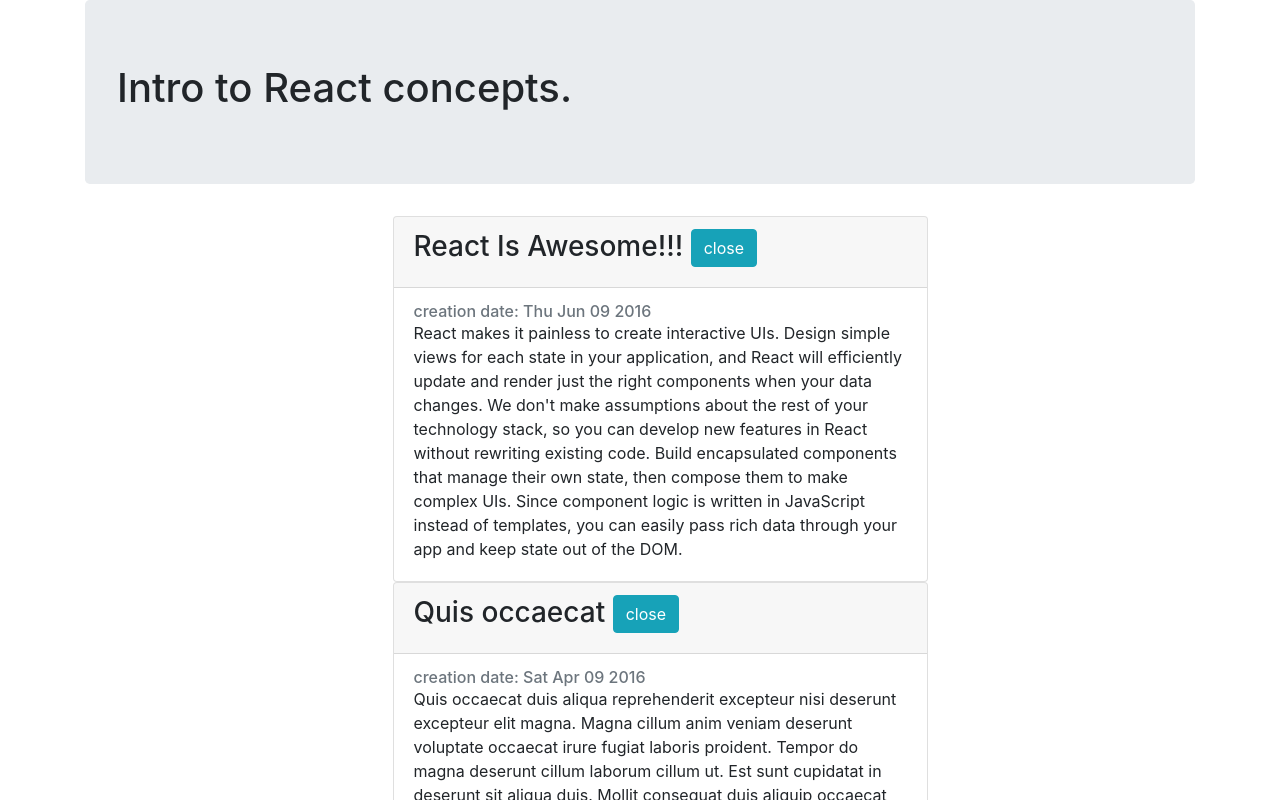
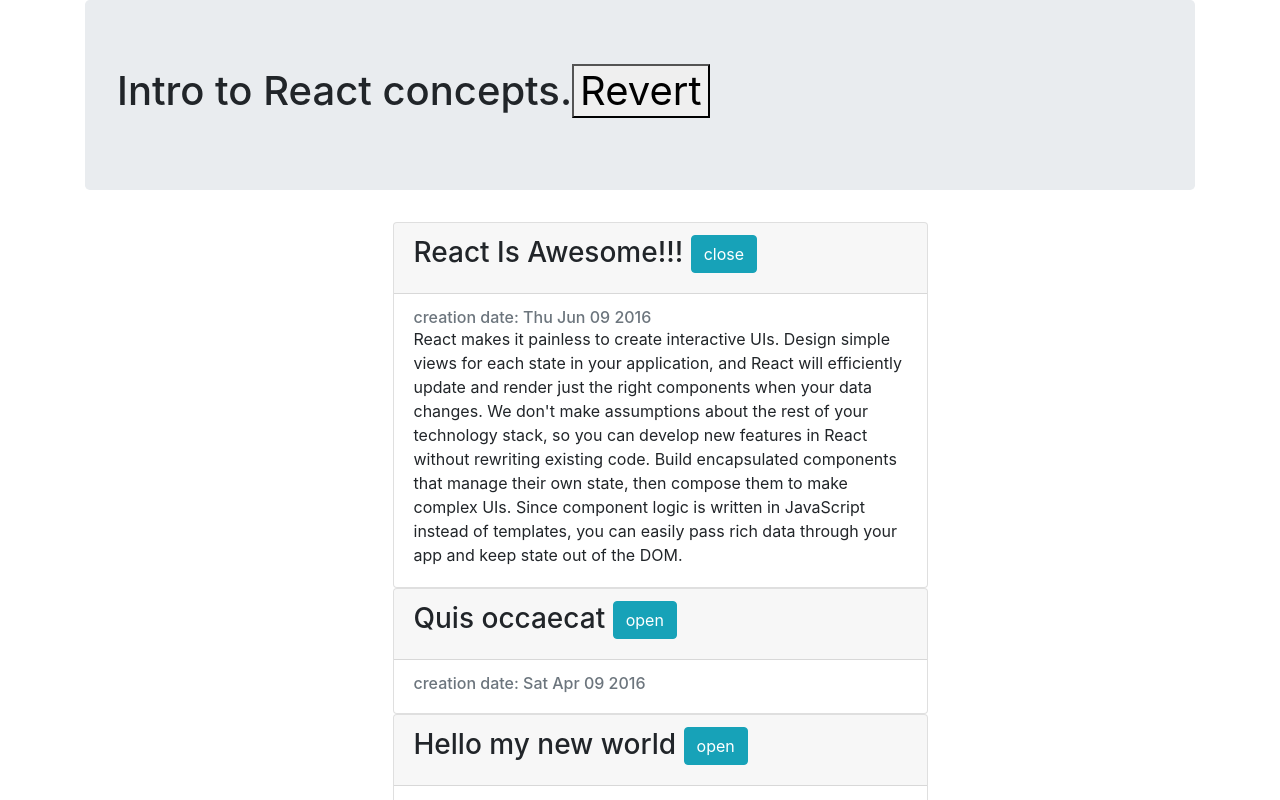
Before and after one commit to BadAllOff/react-essentials, a React (Create React App) app: page / in a window 1280 px wide. Shown: the top 800 px of the page. Built offline with nearby package versions, Linux system fonts and the light colour scheme; the HTML template or start-up script is replaced by a standard one.

Commit message:
Life cycle of React-components

```diff
--- a/src/components/App.js
+++ b/src/components/App.js
@@ -1,20 +1,32 @@
-import React from 'react';
+import React, {Component} from 'react';
 // import Article from './Article'
 import ArticleList from './ArticleList'
 import articles from '../fixtures'
 import 'bootstrap/dist/css/bootstrap.css'
 
-function App() {
+class App extends Component {
+  state = {
+    reverted: false
+  }
+
+  render() {
     return (
       <div className='container'>
         <div className='jumbotron'>
           <h1 className="">
             Intro to React concepts.
+            <button className="btn-default" onClick={this.revert}>Revert</button>
           </h1>
         </div>
-      <ArticleList articles={articles}/>
+        <ArticleList articles={this.state.reverted ? articles.reverse() : articles}/>
       </div>
     );
   }
 
+  revert = () => this.setState({
+    reverted: !this.state.reverted
+  })
+
+}
+
 export default App
--- a/src/components/Article.js
+++ b/src/components/Article.js
@@ -1,15 +1,23 @@
 import React, {Component} from 'react';
 
-class Article extends Component{
-  state = {
-    isOpen: true
+class Article extends Component {
+  constructor(props) {
+    super(props)
+    this.state = {
+      isOpen: props.defaultOpen
+    }
+  }
+
+  // good place to make server requests
+  componentWillMount() {
   }
 
   render() {
     const {article} = this.props
-    const body = this.state.isOpen && <p className="card-text">{article.text}</p>
+    const body = this.state.isOpen &&
+      <p className="card-text">{article.text}</p>
     return (
-      <div className="card mx-auto" style={{width:'50%'}}>
+      <div className="card mx-auto" style={{width: '50%'}}>
         <div className='card-header'>
           <h3>
             {article.title}
@@ -29,11 +37,60 @@
       </div>
     );
   }
+
   handleClick = () => {
     this.setState({
       isOpen: !this.state.isOpen
     })
   }
+  // componentDidMount
+  // we can get info about size and placement of component
+  // subscribe to listeners or to data changes
+  // and more...
+  componentDidMount() {
+  }
+
+  // componentWillReceiveProps
+  // triggers ONLY if parent component changes and props have changed
+  // nextProps - is new properties
+  // It has use in case if we have new data set and
+  // we need to react to it.
+  // Or, if we bind our state on properties, and now
+  // we have to watch changes in properties and maybe
+  // to keep state in needed condition
+  componentWillReceiveProps(nextProps) {
+    if (nextProps.defaultOpen !== this.props.defaultOpen) this.setState({
+      isOpen: nextProps.defaultOpen
+    })
+  }
+
+  // shouldComponentUpdate
+  // triggers everytime
+  // helps to optimize our app
+  // identifies if there is need to change component or not
+  shouldComponentUpdate(nextProps, nextState) {
+  }
+
+  // componentWillUpdate
+  // triggers everytime
+  // warns us that now we will change component
+  // here we can also react to any changes in state or props
+  // render starts after this method
+  componentWillUpdate(nextProps, nextState) {
+  }
+
+  // componentDidUpdate(prevProps, PrevState)
+  // current state and props will live in this.state & this.props
+  // mostly it's used if we need to get info about components of REAL DOM
+  componentDidUpdate(prevProps, PrevState) {
+  }
+
+  // componentWilllUnmount()
+  // triggered before component deleted
+  // great place to clean up subscriptions
+  // maybe in real DOM states
+  //  maybe in data set
+  componentWillUnmount() {
+  }
 }
-
 export default Article
--- a/src/components/ArticleList/index.js
+++ b/src/components/ArticleList/index.js
@@ -3,10 +3,10 @@
 import './style.css'
 
 export default function ArticleList({ articles }) {
-  const articleElements = articles.map(article =>
+  const articleElements = articles.map((article, index) =>
     // key will be local
     <li key={article.id} className='article-list__list__li'>
-      <Article article={article}/>
+      <Article article={article} defaultOpen = {index === 0} />
     </li>
   )
   return(
```
Also changed, not shown: 1 other file (tests, documents, lock files or other folders). Lines whose indentation alone changed are shown as unchanged.
